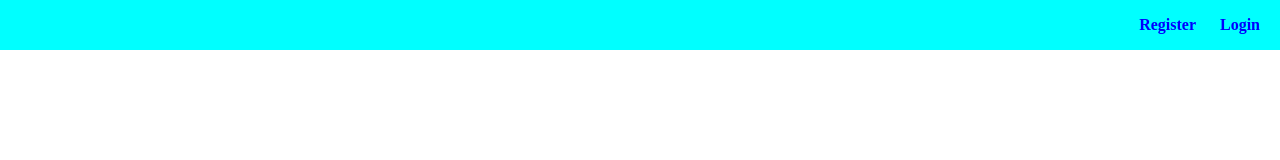
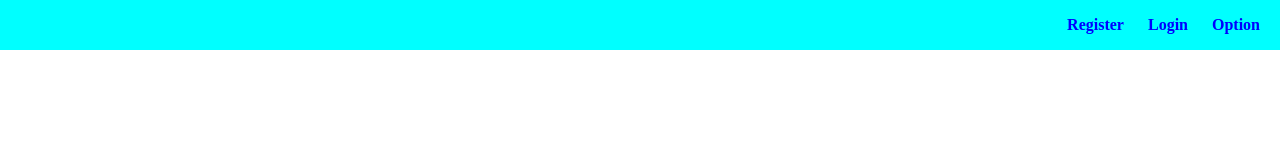
Before and after one commit to MikeDavidsonMPS/RegisterPage2, a plain HTML site: page index.html in a window 1280 px wide. Drawn offline with Linux system fonts and the light colour scheme.

Commit message:
Update index.html
Project

```diff
--- a/index.html
+++ b/index.html
@@ -11,6 +11,7 @@
         <ul>
             <li>Register</li>
             <li>Login</li>
+            <li>Option</li>
         </ul>
     </nav>
 </body>
```
